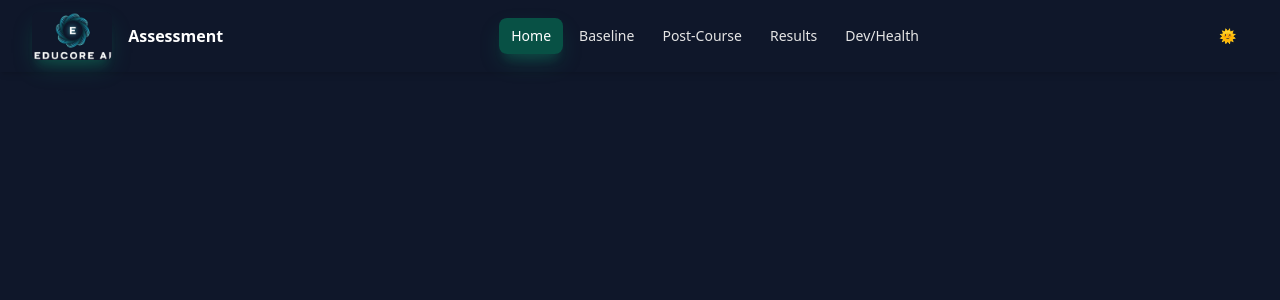
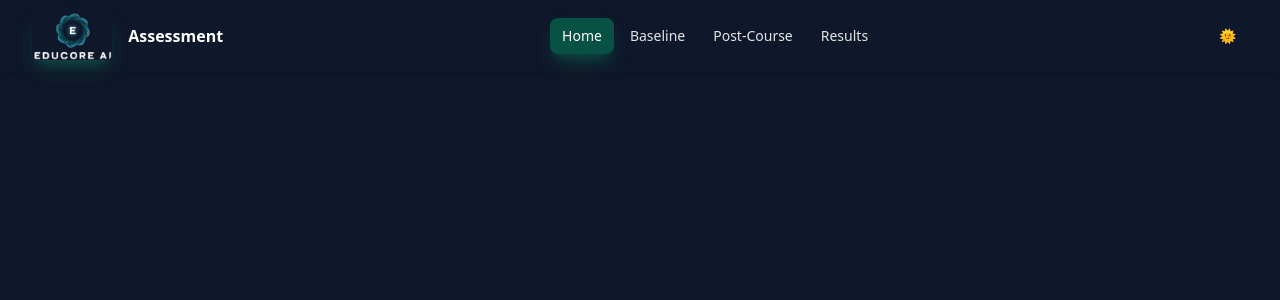
Before and after one commit to educoreai-lotus/Assessment, a React (Vite) app in the folder frontend/: page / in a window 1280 px wide. Shown: the top 300 px of the page. Built offline with nearby package versions, Linux system fonts and the light colour scheme; no server answers.

Commit message:
chore(navbar): remove Dev/Health menu item from Navbar

```diff
--- a/frontend/src/components/layout/Navbar.jsx
+++ b/frontend/src/components/layout/Navbar.jsx
@@ -57,7 +57,7 @@ export default function Navbar() {
           <NavLink to="/exam/baseline" className={({ isActive }) => `${base} ${isActive ? active : ''}`}>Baseline</NavLink>
           <NavLink to="/exam/postcourse" className={({ isActive }) => `${base} ${isActive ? active : ''}`}>Post-Course</NavLink>
           <NavLink to="/results" className={({ isActive }) => `${base} ${isActive ? active : ''}`}>Results</NavLink>
-          <NavLink to="/dev/health" className={({ isActive }) => `${base} ${isActive ? active : ''}`}>Dev/Health</NavLink>
+          {/* Dev/Health removed from navbar */}
         </nav>
         <div className="flex items-center">
           <button
```
